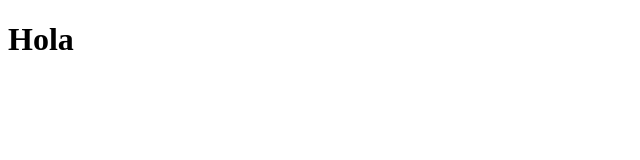
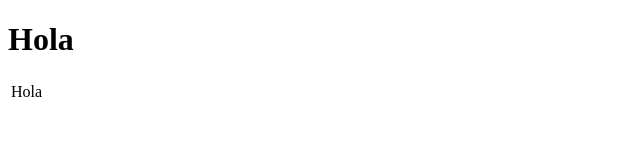
Before and after one commit to Danniel1212/Danniel, a plain HTML site: page index.html in a window 1280 px wide. Shown: the full height of the page, 0-640 px from the left. Drawn offline with Linux system fonts and the light colour scheme.

Commit message:
Inicio de tabla

```diff
--- a/index.html
+++ b/index.html
@@ -8,5 +8,14 @@
 </head>
 <body>
     <h1>Hola</h1>
+    <table>
+        <tbody>
+            <tr>
+                <td>
+                    Hola
+                </td>
+            </tr>
+        </tbody>
+    </table>
 </body>
 </html>
```
